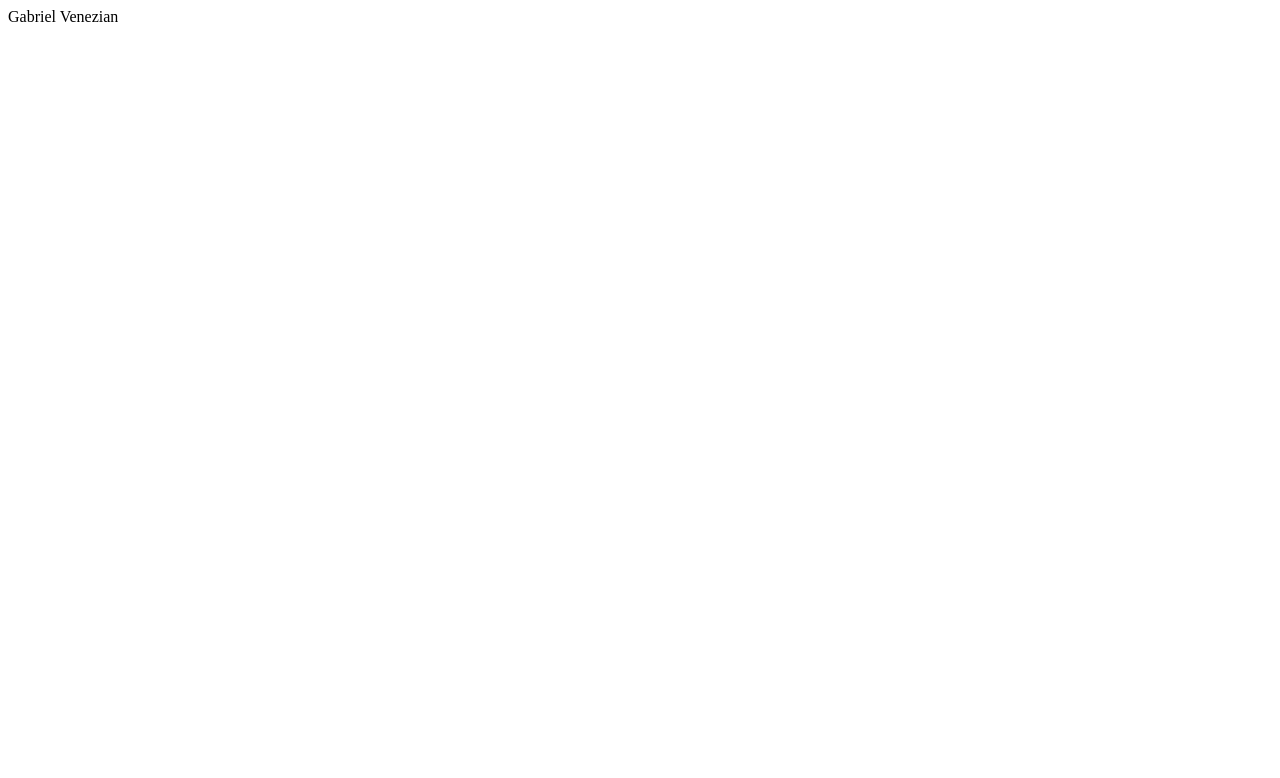
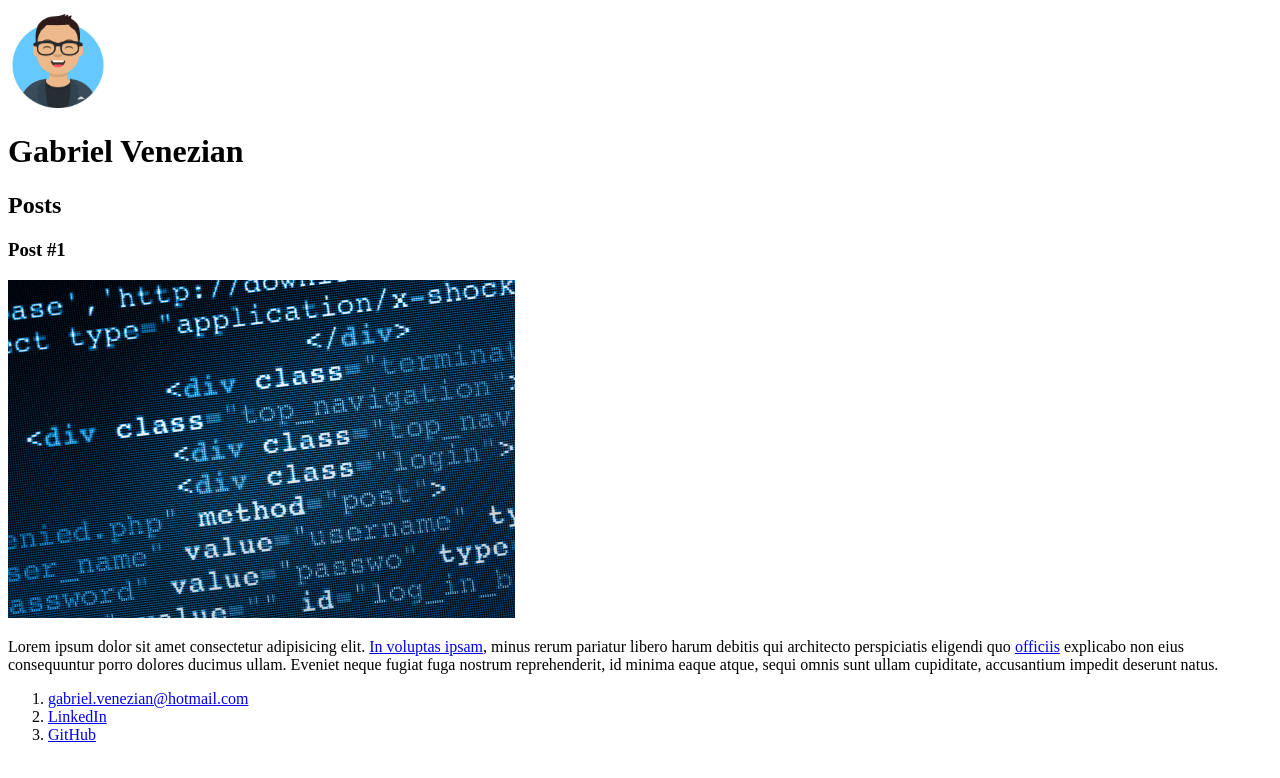
Before and after one commit to gabriel-venezian/curso-html5, a plain HTML site: page index.html in a window 1280 px wide. Drawn offline with Linux system fonts and the light colour scheme.

Commit message:
create img folder

```diff
--- a/index.html
+++ b/index.html
@@ -1,10 +1,48 @@
 <!DOCTYPE html>
 <html lang="pt-BR">
+
 <head>
     <meta charset="UTF-8">
     <title>Gabriel Venezian</title>
 </head>
+
 <body>
-    Gabriel Venezian
+    <header>
+        <img src="img/profile.png" alt="Ilustração de Gabriel Venezian" width="100px" height="100px">
+        <h1>Gabriel Venezian</h1>
+    </header>
+    <section>
+        <header>
+            <h2>Posts</h2>
+        </header>
+        <article>
+            <header>
+                <h3>Post #1</h3>
+                <img src="img/background.jpg" alt="Editor de texto contendo código em html">
+                <p>
+                    Lorem ipsum dolor sit amet consectetur adipisicing elit. <a
+                        href="https://www.linkedin.com/in/gabriel-venezian/" target="_blank">In voluptas ipsam</a>,
+                    minus rerum pariatur libero harum debitis qui architecto perspiciatis eligendi quo <a
+                        href="mailto:gabriel.venezian@hotmail.com">officiis</a> explicabo non eius consequuntur porro
+                    dolores ducimus ullam. Eveniet neque fugiat fuga nostrum reprehenderit, id minima eaque atque, sequi
+                    omnis sunt ullam cupiditate, accusantium impedit deserunt natus.
+                </p>
+            </header>
+        </article>
+    </section>
+    <footer>
+        <ol>
+            <li>
+                <a href="mailto:gabriel.venezian@hotmail.com">gabriel.venezian@hotmail.com</a>
+            </li>
+            <li>
+                <a href="https://www.linkedin.com/in/gabriel-venezian/" target="_blank">LinkedIn</a>
+            </li>
+            <li>
+                <a href="https://github.com/gabriel-venezian" target="blank_">GitHub</a>
+            </li>
+        </ol>
+    </footer>
 </body>
+
 </html>
```
Also changed, not shown: img/background.jpg (added), img/profile.png (added).
